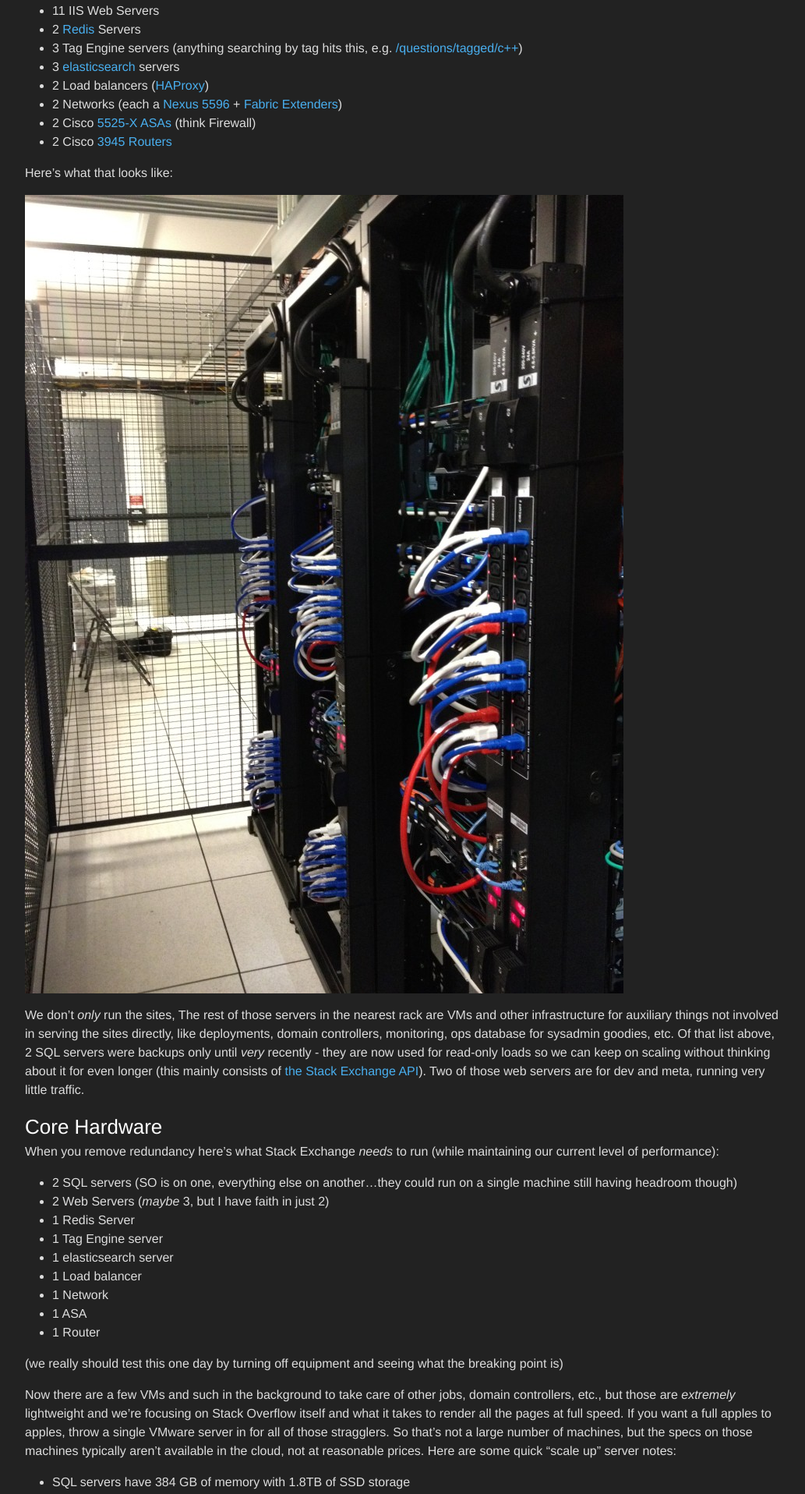
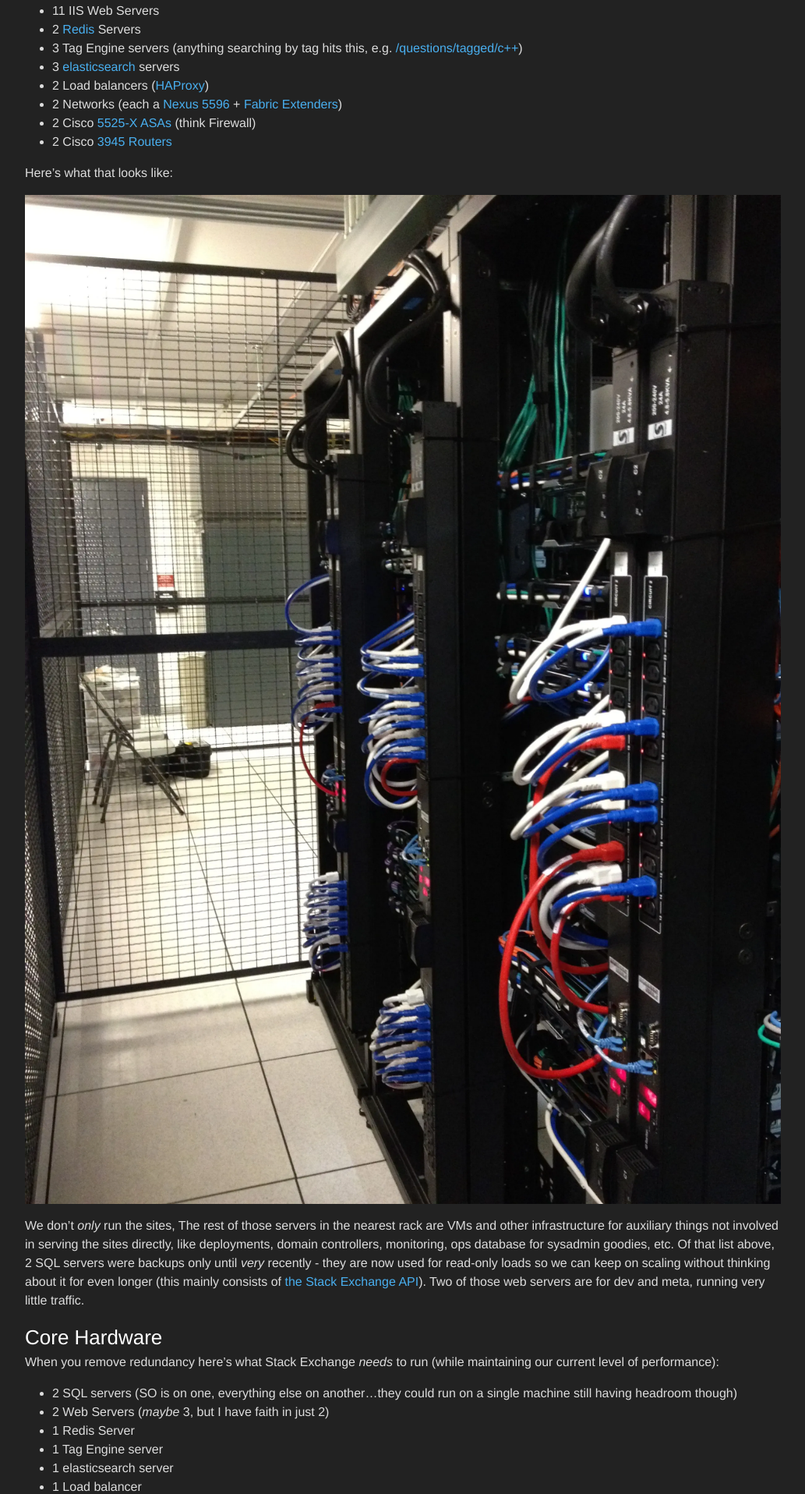
Before and after one commit to NickCraver/nickcraver.github.com, a Jekyll site: the page built from blog/_posts/2013-11-22-what-it-takes-to-run-stack-overflow.markdown, in a window 1280 px wide. Shown: the part 785-2701 px from the top of the page at 78% size, without its empty margins (123-1156 px from the left). Built offline with Jekyll 4.4.1, drawn with Linux system fonts in a browser that asks for light colours; comment, search, counter and statistics services are not loaded.

Commit message:
INAP pic: don't use a too-small version
This sucked on HiDPI, abandon ship!

```diff
--- a/blog/_posts/2013-11-22-what-it-takes-to-run-stack-overflow.markdown
+++ b/blog/_posts/2013-11-22-what-it-takes-to-run-stack-overflow.markdown
@@ -37,7 +37,7 @@ Keep in mind these are for the entire Stack Exchange network but still don't inc
 
 Here's what that looks like:
 
-[![DataCenter Rear]({{ site.contenturl }}INAP-DataCenter-Rear-768x1024.jpg)]({{ site.contenturl }}INAP-DataCenter-Rear.jpg)
+{% include jpg.html name="DataCenter Rear" url="INAP-DataCenter-Rear" %}
 
 We don't _only_ run the sites,  The rest of those servers in the nearest rack are VMs and other infrastructure for auxiliary things not involved in serving the sites directly, like deployments, domain controllers, monitoring, ops database for sysadmin goodies, etc. Of that list above, 2 SQL servers were backups only until _very_ recently - they are now used for read-only loads so we can keep on scaling without thinking about it for even longer (this mainly consists of [the Stack Exchange API](https://api.stackexchange.com)). Two of those web servers are for dev and meta, running very little traffic.
 
```
Also changed, not shown: blog/content/INAP-DataCenter-Rear-768x1024.jpg (deleted), blog/content/INAP-DataCenter-Rear.webp (added).
